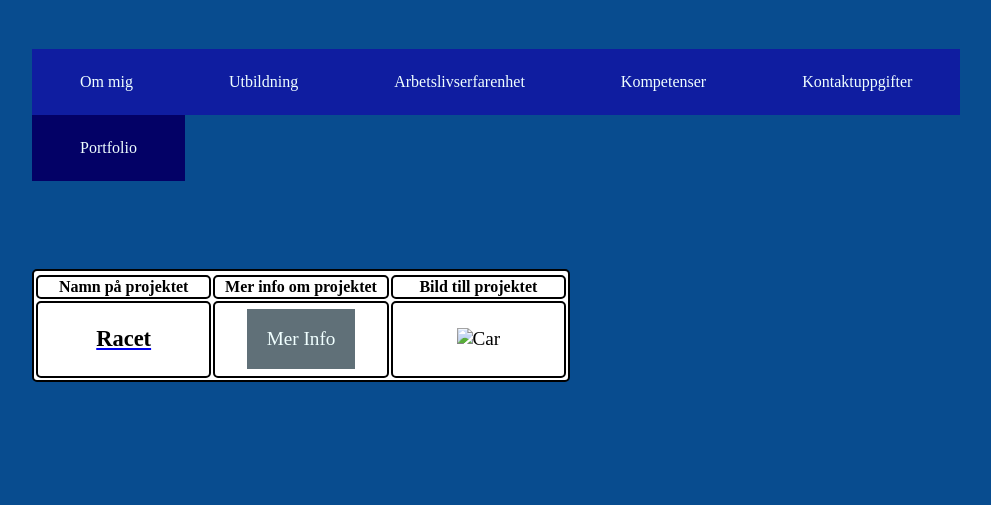
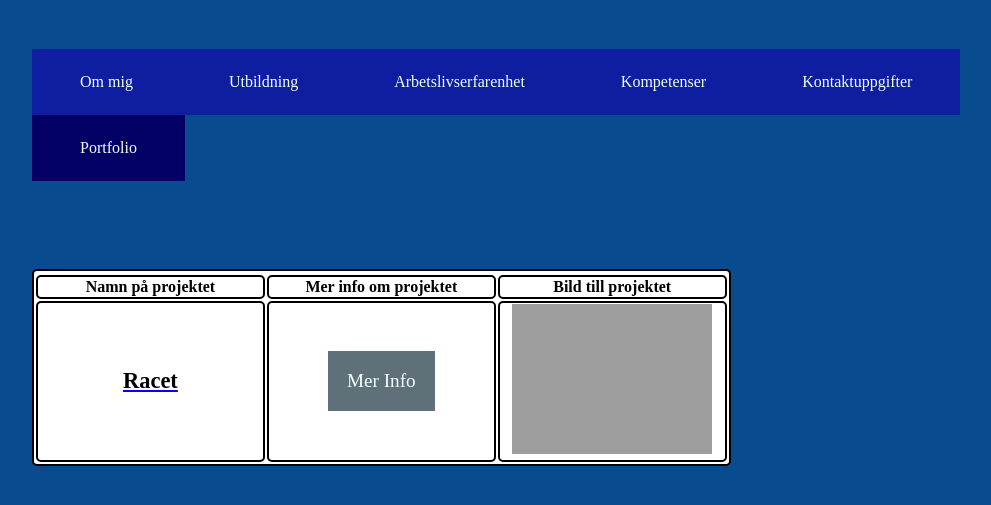
Before and after one commit to danthu501/Labb1, a plain HTML site: page Portfolio.html in a window 1280 px wide. Shown: the part 159-664 px from the top of the page, without its empty margins (136-1127 px from the left). Drawn offline with Linux system fonts and the light colour scheme; the site is published under a folder, as on GitHub Pages, so addresses that start at the root find nothing.

Commit message:
. picture car

```diff
--- a/Portfolio.html
+++ b/Portfolio.html
@@ -27,7 +27,7 @@
             </tr>
                 <td><a href="https://github.com/danthu501/Labb3-Tr-dar"><h3>Racet</h3></a></td>
                 <td><p><a class="button"  href="#popup1">Mer Info</a></p></td>
-                <td><img src="/Images/Bil.jpg" alt="Car"></td>
+                <td><img src="./Images/Bil.jpg" alt="Car"></td>
 
             </tr>
 
```
